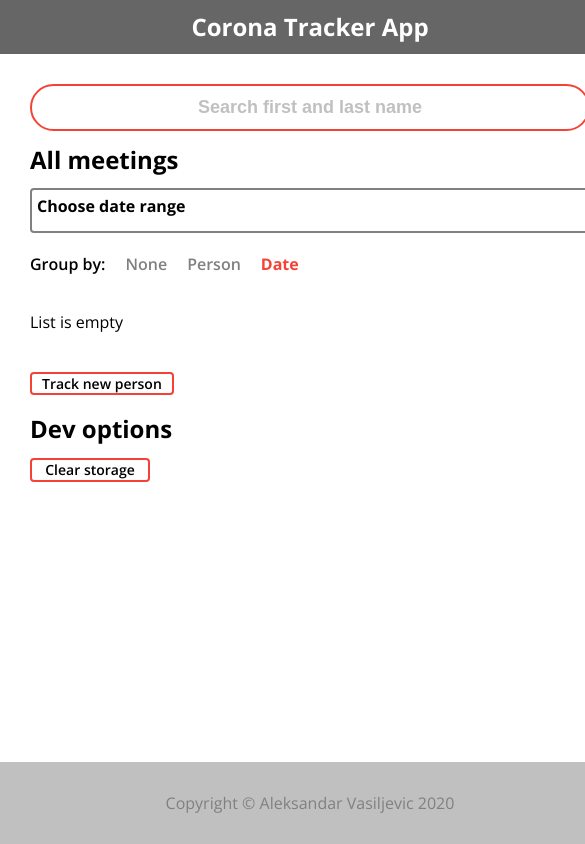
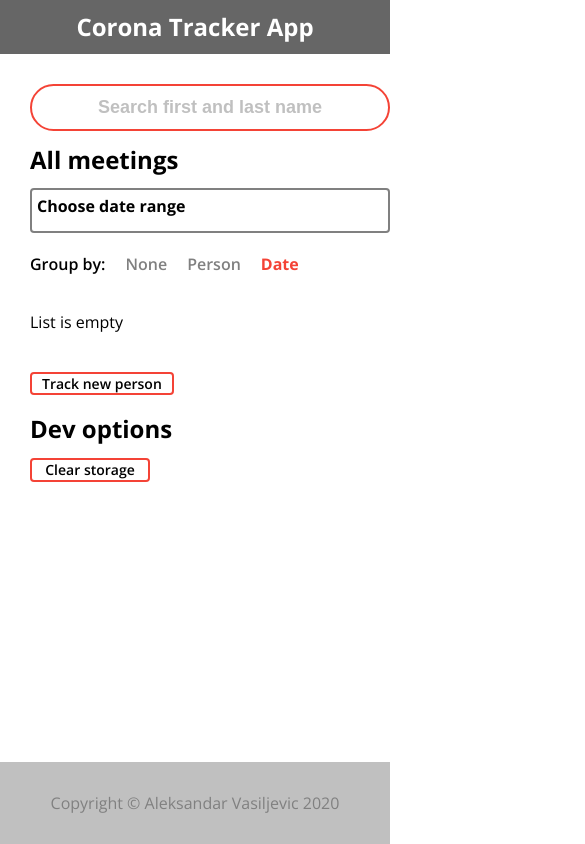
Before and after one commit to AleksandarAleksandar/corona-meeting-tracker, a React (Create React App) app: page / in a window 390 px wide. Shown: the top 844 px of the page, 585 px wide, since content can reach past the window. Built offline with nearby package versions, Linux system fonts and the light colour scheme.

Commit message:
mobile screendsized finalized

```diff
--- a/public/static/css/style.css
+++ b/public/static/css/style.css
@@ -40,7 +40,7 @@ h2 {
 .wrapper {
   margin-left: auto;
   margin-right: auto;
-  /* width: 600px; */
+  width: 360px;
   min-width: 320px;
 }
 
@@ -48,7 +48,7 @@ h2 {
   display: flex;
   flex-direction: column;
   min-height: 100vh;
-  min-width: 620px;
+  min-width: 360px;
 }
 
 .app .header {
@@ -375,3 +375,8 @@ label {
   margin-left: 20px;
   vertical-align: middle;
 }
+
+/* LAST FIXES */
+.rdrDefinedRangesWrapper {
+  display: none !important;
+}
```
